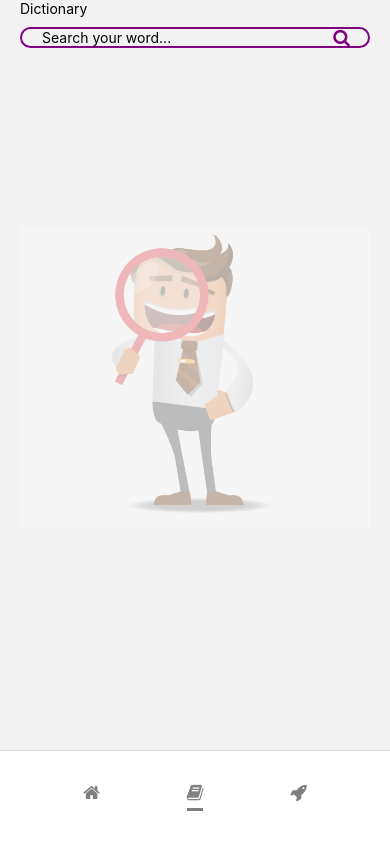
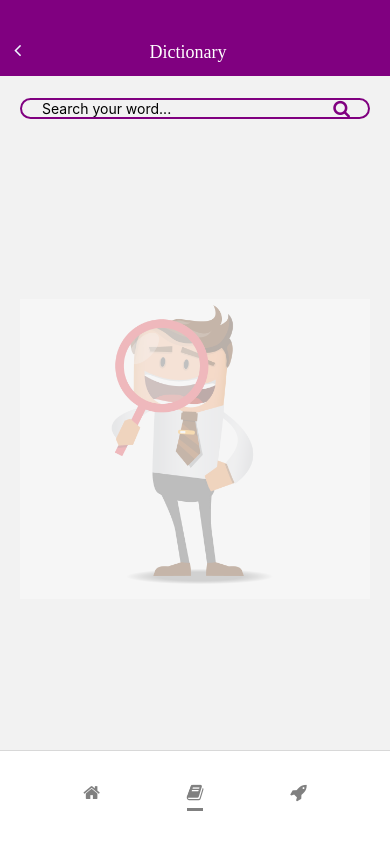
Before and after one commit to Aparnakrishnan-Vonnue/Vinglish-App, a React Native app in the folder Vinglish/: screen /DICTIONARY in a window 390 px wide. Built offline with nearby package versions, Linux system fonts and the light colour scheme; no server answers.

Commit message:
feat: display dictionary data

```diff
--- /dev/null
+++ b/Vinglish/src/components/PageHeader/index.tsx
@@ -0,0 +1,65 @@
+import {useNavigation} from '@react-navigation/native';
+import React, {PropsWithChildren} from 'react';
+import {Pressable, Text, TouchableOpacity, View} from 'react-native';
+import {useSafeAreaInsets} from 'react-native-safe-area-context';
+import {styles} from './style';
+import Icon from 'react-native-vector-icons/FontAwesome';
+import {FONTSIZES} from '../../themes/font';
+import {COLORS} from '../../themes/colors';
+
+export enum PageHeaderVariant {
+  PRIMARY = 'PRIMARY',
+  SECONDARY = 'SECONDARY',
+}
+
+interface PageHeaderProps {
+  title?: string;
+  leadingIcon?: 'back' | 'close';
+  onLeadingIconClick?: () => void;
+  variant?: keyof typeof PageHeaderVariant;
+}
+
+export const PageHeader: React.FC<PropsWithChildren<PageHeaderProps>> = ({
+  variant = PageHeaderVariant.PRIMARY,
+  title,
+  leadingIcon = 'back',
+  onLeadingIconClick,
+  children,
+}) => {
+  const navigate = useNavigation();
+  const insets = useSafeAreaInsets();
+
+  const getPageHeaderStyle = () => {
+    switch (variant) {
+      case PageHeaderVariant.PRIMARY:
+        return styles.headerPrimary;
+      case PageHeaderVariant.SECONDARY:
+        return styles.headerSecondary;
+    }
+  };
+
+  const getLeadingIcon = () => {
+    if (leadingIcon === 'back') {
+      return (
+        <Icon name="angle-left" size={FONTSIZES.xl} color={COLORS.tertiary} />
+      );
+    }
+    return <Icon name="close" size={FONTSIZES.xl} color={COLORS.tertiary} />;
+  };
+  const onLeadingButtonClick = () => {
+    return onLeadingIconClick ? onLeadingIconClick : navigate.goBack();
+  };
+  return (
+    <View style={styles.container}>
+      <TouchableOpacity
+        style={[getPageHeaderStyle(), {paddingTop: insets.top + 40}]}
+        onPress={onLeadingButtonClick}>
+        <Pressable style={styles.leadingButton} onPress={onLeadingButtonClick}>
+          {getLeadingIcon()}
+        </Pressable>
+        <Text style={styles.title}>{title}</Text>
+      </TouchableOpacity>
+      {children}
+    </View>
+  );
+};
--- /dev/null
+++ b/Vinglish/src/components/PageHeader/style.ts
@@ -0,0 +1,38 @@
+import {StyleSheet} from 'react-native';
+import {COLORS} from '../../themes/colors';
+import {FONTSIZES} from '../../themes/font';
+
+export const styles = StyleSheet.create({
+  container: {
+    flex: 1,
+  },
+  headerPrimary: {
+    display: 'flex',
+    flexDirection: 'row',
+    alignItems: 'center',
+    backgroundColor: COLORS.primary,
+    paddingVertical: 12,
+    paddingRight: 26,
+  },
+  headerSecondary: {
+    display: 'flex',
+    flexDirection: 'row',
+    alignItems: 'center',
+    backgroundColor: COLORS.primary,
+    paddingVertical: 12,
+    paddingRight: 26,
+  },
+  leadingButton: {
+    width: 24,
+    height: 24,
+    marginLeft: 14,
+  },
+  title: {
+    color: COLORS.secondary,
+    fontSize: FONTSIZES.lg,
+    paddingRight: 26,
+    width: '100%',
+    fontFamily: 'Outfit-Bold',
+    textAlign: 'center',
+  },
+});
--- a/Vinglish/src/components/SearchBar/index.tsx
+++ b/Vinglish/src/components/SearchBar/index.tsx
@@ -9,9 +9,15 @@ interface SearchProps {
   onChange: (value: string) => void;
   value: string;
   placeholder?: string;
+  onPress: () => void;
 }
 
-const SearchBarComponent = ({onChange, value, placeholder}: SearchProps) => {
+const SearchBarComponent = ({
+  onChange,
+  onPress,
+  value,
+  placeholder,
+}: SearchProps) => {
   return (
     <View>
       <View style={styles.searchContainer}>
@@ -21,7 +27,7 @@ const SearchBarComponent = ({onChange, value, placeholder}: SearchProps) => {
           value={value}
           placeholder={placeholder}
         />
-        <TouchableOpacity style={styles.searchIconContainer}>
+        <TouchableOpacity style={styles.searchIconContainer} onPress={onPress}>
           <Icon
             name="search"
             size={FONTSIZES.lg}
--- a/Vinglish/src/screens/DictionaryScreen/index.tsx
+++ b/Vinglish/src/screens/DictionaryScreen/index.tsx
@@ -1,75 +1,93 @@
-import React, {useState, useEffect} from 'react';
-import {View, Text, FlatList, Image} from 'react-native';
+import React, {useState} from 'react';
+import {View, Image, Text, ScrollView} from 'react-native';
 import axios from 'axios';
 import ScreenWrapper from '../../components/ScreenWrapper';
 import SearchBarComponent from '../../components/SearchBar';
-import {ListItem} from 'react-native-elements';
-import {COLORS} from '../../themes/colors';
 import {styles} from './style';
+import {PageHeader} from '../../components/PageHeader';
+import Spacer from '../../components/Spacer';
+import {DictionaryData} from '../../types/dictionary';
 
 const Dictionary = () => {
   const [inputQuery, setInputQuery] = useState('');
-  const [suggestions, setSuggestions] = useState([]);
+  const [wordData, setWordData] = useState<DictionaryData>([]);
 
-  useEffect(() => {
-    // Define your API endpoints
-    const datamuseApiUrl = `https://api.datamuse.com/words?sp=${inputQuery}&max=5`;
   const dictionaryApiUrl = `https://api.dictionaryapi.dev/api/v2/entries/en_US/${inputQuery}`;
 
-    // Fetch data from Datamuse API
-    axios
-      .get(datamuseApiUrl)
-      .then(response => {
-        setSuggestions(response.data);
-      })
-      .catch(error => {
-        console.error('Datamuse API Error:', error);
-      });
-
-    // Fetch data from Dictionary API
+  function getData() {
+    inputQuery &&
       axios
         .get(dictionaryApiUrl)
         .then(response => {
-        console.log('Dictionary API Response:', response.data);
+          setWordData(response.data);
         })
         .catch(error => {
           console.error('Dictionary API Error:', error);
         });
-  }, [inputQuery]);
+  }
 
-  const renderSuggestionItem = ({item}) => (
-    <ListItem bottomDivider>
-      <ListItem.Content>
-        <ListItem.Title style={{color: COLORS.primary}}>
-          {item.word}
-        </ListItem.Title>
-      </ListItem.Content>
-    </ListItem>
-  );
+  console.log(wordData);
 
   return (
+    <PageHeader title="Dictionary" variant="PRIMARY">
       <ScreenWrapper>
-      <View>
-        <Text>Dictionary</Text>
-        <View>
+        <ScrollView>
+          <View style={styles.searchContainer}>
             <SearchBarComponent
               onChange={value => setInputQuery(value)}
               value={inputQuery}
               placeholder="Search your word..."
+              onPress={getData}
             />
+            {wordData.length === 0 ? (
               <Image
                 source={require('../../assets/images/preview.jpg')}
                 alt="preview"
                 style={styles.image}
               />
-          <FlatList
-            data={suggestions}
-            keyExtractor={item => item.word}
-            renderItem={renderSuggestionItem}
-          />
+            ) : (
+              <>
+                <View>
+                  {wordData.map(data => {
+                    return (
+                      <>
+                        <View>
+                          <Text>{inputQuery}</Text>
+                          <Text>{data.phonetic}</Text>
+                          {data?.meanings.map(meaning => {
+                            return (
+                              <>
+                                <Spacer space={18} />
+                                <Text>{`Parts of speech: ${meaning.partOfSpeech}`}</Text>
+                                <Spacer space={12} />
+                                {meaning.definitions.map(definition => {
+                                  return (
+                                    <>
+                                      <Text>{`Definition: ${definition.definition}`}</Text>
+                                      <Spacer />
+                                      {definition.example && (
+                                        <Text>{`Example: ${definition.example}`}</Text>
+                                      )}
+                                    </>
+                                  );
+                                })}
+                                {meaning.synonyms.length !== 0 && (
+                                  <Text>{`Synonyms: ${meaning.synonyms}`}</Text>
+                                )}
+                              </>
+                            );
+                          })}
                         </View>
+                      </>
+                    );
+                  })}
                 </View>
+              </>
+            )}
+          </View>
+        </ScrollView>
       </ScreenWrapper>
+    </PageHeader>
   );
 };
 
--- a/Vinglish/src/screens/DictionaryScreen/style.ts
+++ b/Vinglish/src/screens/DictionaryScreen/style.ts
@@ -1,6 +1,9 @@
 import {StyleSheet} from 'react-native';
 
 export const styles = StyleSheet.create({
+  searchContainer: {
+    paddingVertical: 12,
+  },
   image: {
     width: '100%',
     height: 300,
--- /dev/null
+++ b/Vinglish/src/types/dictionary.ts
@@ -0,0 +1,24 @@
+export type DictionaryData = {
+  word: string;
+  phonetic: string;
+  phonetics: {
+    text: string;
+    audio: string;
+  }[];
+  meanings: {
+    partOfSpeech: string;
+    definitions: {
+      definition: string;
+      synonyms: string[];
+      antonyms: string[];
+      example: string;
+    }[];
+    synonyms: string[];
+    antonyms: string[];
+    license: {
+      name: string;
+      url: string;
+    };
+    sourceUrls: string[];
+  }[];
+}[];
```
Lines whose indentation alone changed are shown as unchanged.
